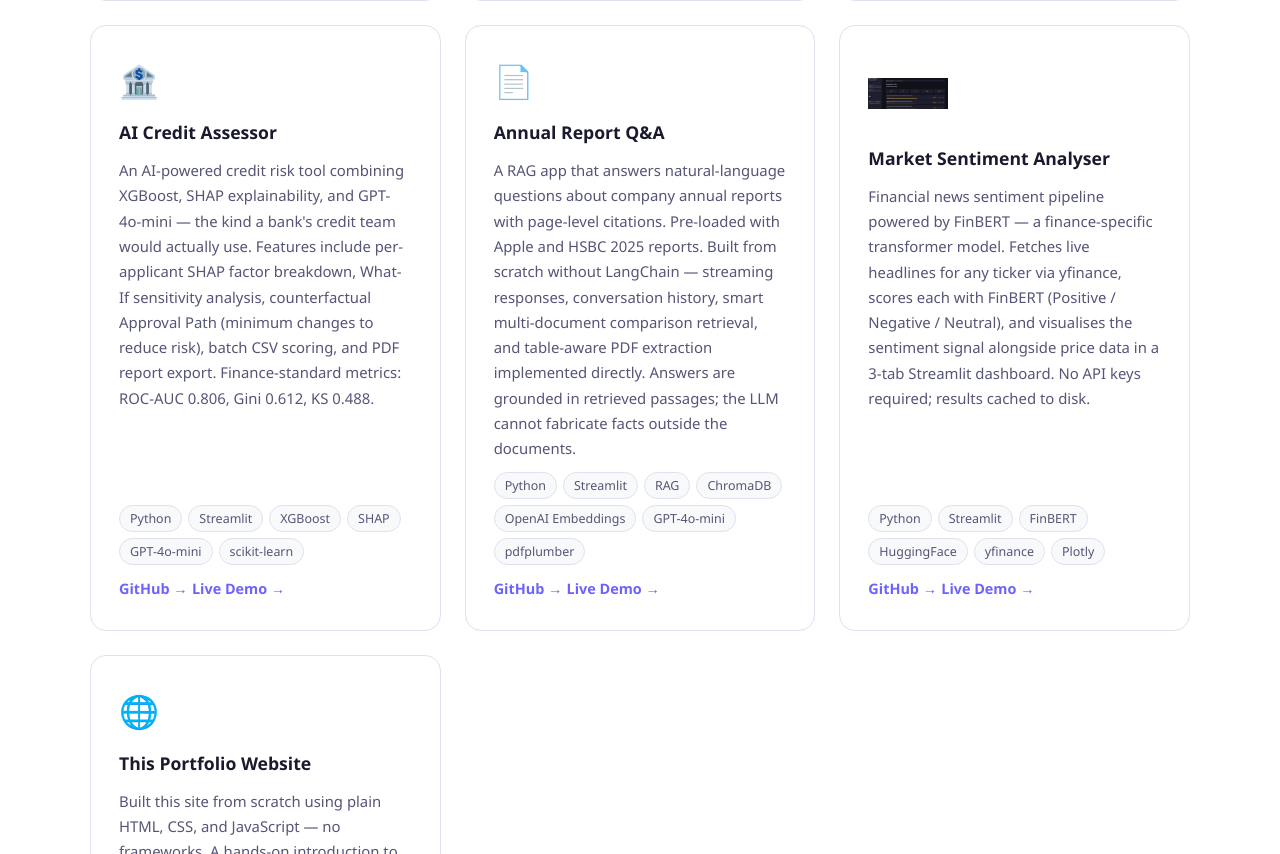
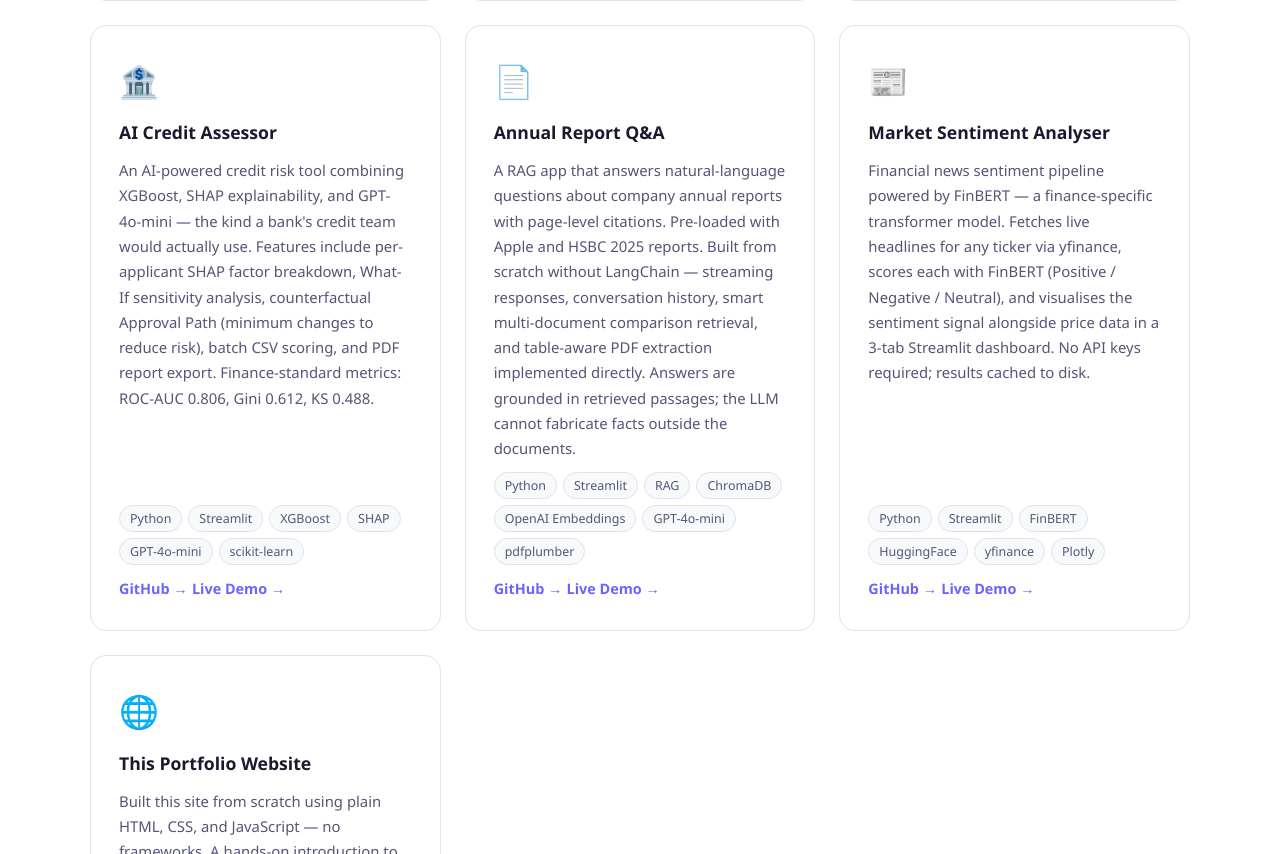
Before and after one commit to Xiiiaowen/my-portfolio, a plain HTML site: page index.html in a window 1280 px wide. Shown: the part 3812-4666 px from the top of the page. Drawn offline with Linux system fonts and the light colour scheme; no server answers; a script that the page names is missing.

Commit message:
Use emoji icon for sentiment signal project card
Co-Authored-By: Claude Sonnet 4.6 <noreply@anthropic.com>

```diff
--- a/index.html
+++ b/index.html
@@ -320,7 +320,7 @@
         </div>
 
         <div class="project-card">
-          <img src="photos/sentiment-signal.png" alt="Market Sentiment Analyser screenshot" class="project-screenshot" />
+          <div class="project-icon">📰</div>
           <h3>Market Sentiment Analyser</h3>
           <p>Financial news sentiment pipeline powered by FinBERT — a finance-specific transformer model.
              Fetches live headlines for any ticker via yfinance, scores each with FinBERT
```
